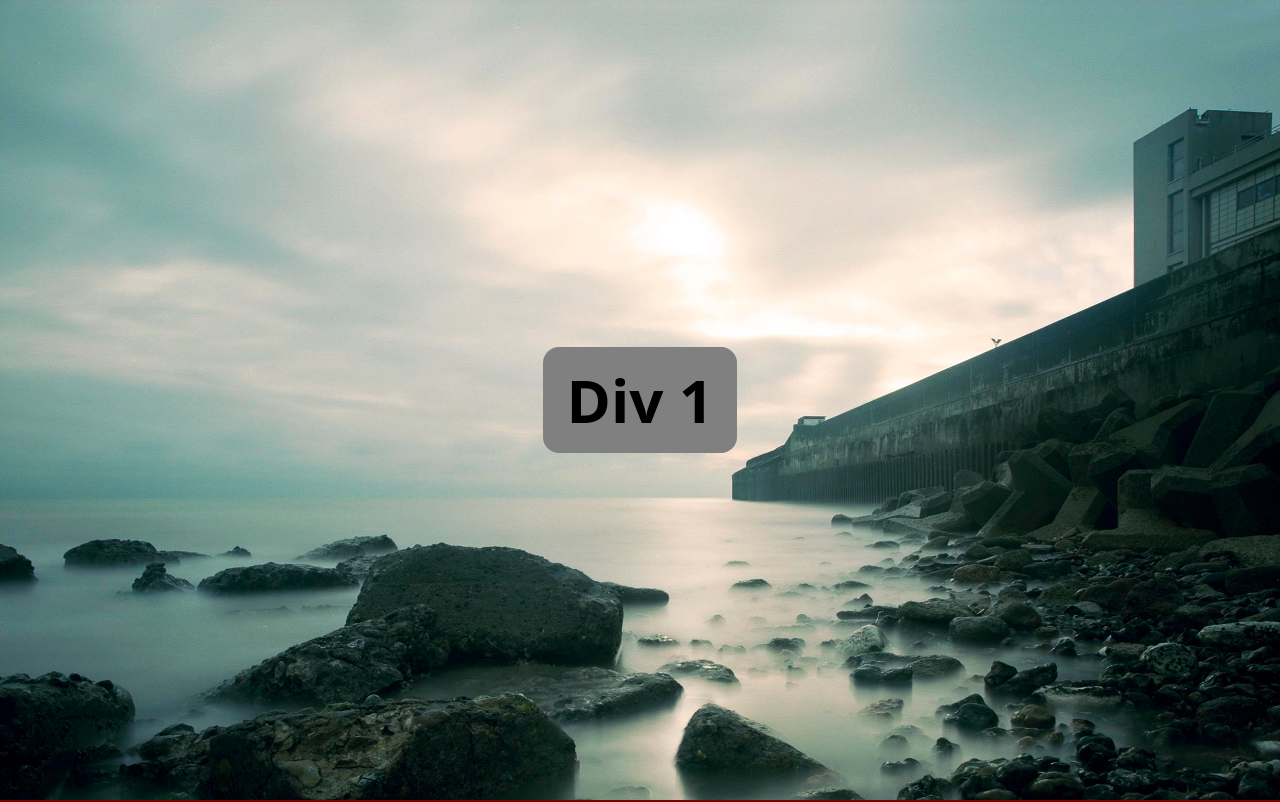
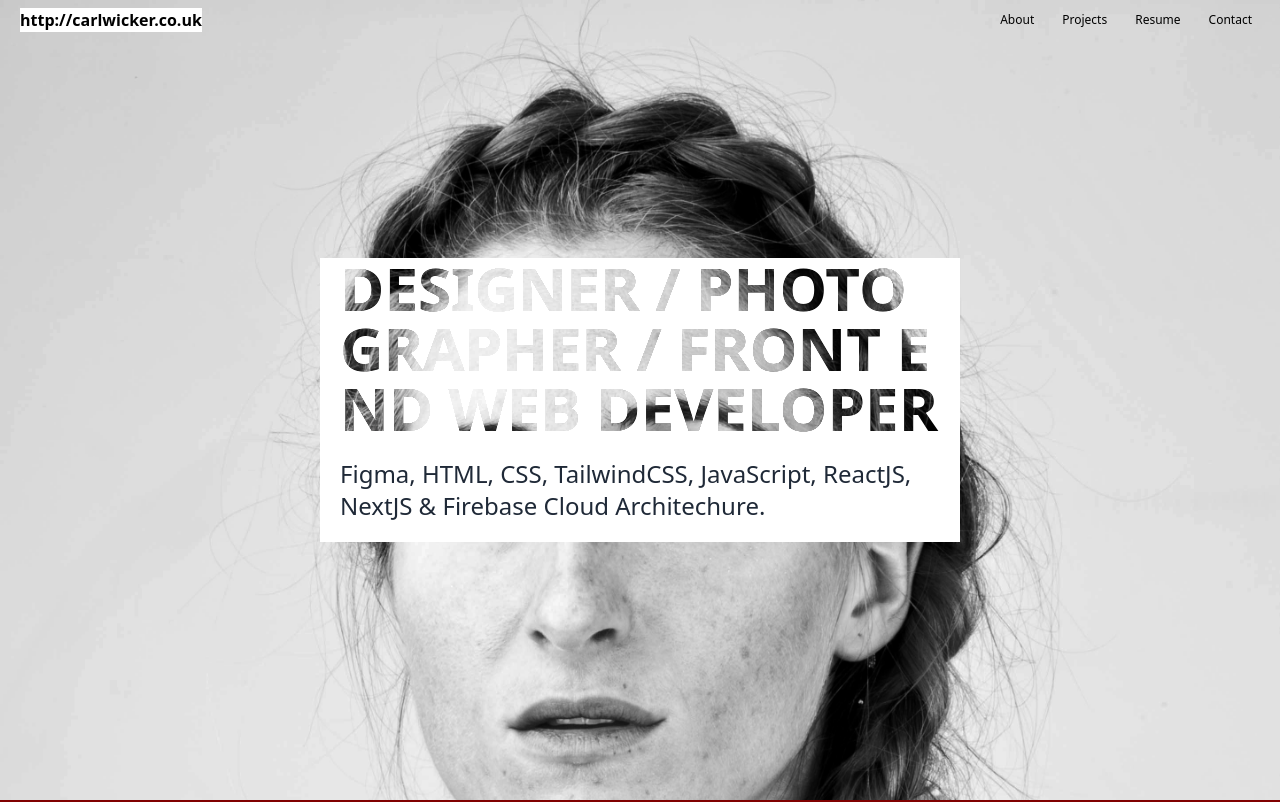
Before and after one commit to carlwicker/carlwicker-nextjs13, a Next.js app: page / in a window 1280 px wide. Shown: the top 802 px of the page. Built offline with nearby package versions, Linux system fonts and the light colour scheme.

Commit message:
work on section 1

```diff
--- a/app/globals.css
+++ b/app/globals.css
@@ -5,7 +5,17 @@
 body {
 }
 
+/* Hide scrollbar for Chrome, Safari and Opera */
+body::-webkit-scrollbar {
+  display: none;
+}
+
+/* Hide scrollbar for IE, Edge and Firefox */
+body {
+  -ms-overflow-style: none; /* IE and Edge */
+  scrollbar-width: none; /* Firefox */
+}
+
 h1,
 nav {
-  font-family: "Times New Roman", Times, serif;
 }
--- a/app/layout.tsx
+++ b/app/layout.tsx
@@ -18,23 +18,14 @@ export default function RootLayout({
     <html>
       <head />
       <body>
-        {/* <div className="absolute w-full z-10 bg-transparent">
+        <div className="absolute w-full z-10 bg-transparent">
           <Header isOpen={isOpen} setIsOpen={setIsOpen} />
           {isOpen && <MobileMenu />}
         </div>
 
-
-
-        <img
-          src="./img/pic1.webp"
-          alt=""
-          className="absolute z-0"
-          style={{ top: "-50px" }}
-        />
-
         <div className="absolute z-20 h-full" style={{ bottom: "200px" }}>
           <Footer />
-        </div> */}
+        </div>
         {children}
       </body>
     </html>
--- a/app/page.tsx
+++ b/app/page.tsx
@@ -2,18 +2,10 @@ import ParalaxTest from "./para/page";
 
 export default function Homepage() {
   return (
-    <div>
-      <ParalaxTest />
-    </div>
-    // <div className="container mx-auto flex flex-col justify-center w-1/2">
-    //   {/* <h1 className="px-5 text-4xl lg:text-8xl titlecase font-bold text-black">
-    //     Front End Web Developer
-    //   </h1>
-    //   <h2 className=" px-5 lg:p-5 lg:text-2xl text-base font-thin text-black">
-    //     Lorem ipsum dolor sit amet consectetur, adipisicing elit. Asperiores
-    //     voluptates ducimus minima perferendis similique. Illum sit praesentium
-    //     temporibus rerum odit tempore aspernatur TailwindCSS.
-    //   </h2> */}
-    // </div>
+    <>
+      <div>
+        <ParalaxTest />
+      </div>
+    </>
   );
 }
--- a/app/para/globals.css
+++ b/app/para/globals.css
@@ -2,7 +2,6 @@
   border: 0;
   padding: 0;
   margin: 0;
-  box-sizing: border-box;
 }
 
 section {
@@ -15,15 +14,20 @@ section {
   height: 100vh;
 }
 
-h2 {
-  font-size: 60px;
-  background-color: gray;
-  padding: 8px 24px;
-  border-radius: 16px;
+h1 {
+  background-color: white;
+  background-blend-mode: color-burn;
+  mix-blend-mode: lighten;
 }
 
 section:nth-child(1) {
-  background-image: url("/img/pic2.webp");
+  background-image: url("/img/pic1.webp");
+  background-size: cover;
+  transition: ease-in;
+}
+
+section:nth-child(1):hover {
+  background-image: url("/img/pic1.webp");
   background-size: cover;
 }
 
--- a/app/para/page.tsx
+++ b/app/para/page.tsx
@@ -15,8 +15,16 @@ export default function ParalaxTest() {
 
   return (
     <>
-      <section className="bg-red-700" id="paralax">
-        <h2>Div 1</h2>
+      <section id="paralax">
+        <div className="flex flex-col justify-center w-1/2 text-gray-800">
+          <h1 className="px-5 text-4xl lg:text-6xl uppercase font-black text-black break-all">
+            Designer / Photographer / Front End Web Developer
+          </h1>
+          <h2 className=" px-5 lg:p-5 lg:text-2xl text-bold font-thin bg-white ">
+            Figma, HTML, CSS, TailwindCSS, JavaScript, ReactJS, NextJS &
+            Firebase Cloud Architechure.
+          </h2>
+        </div>
       </section>
       <section className="bg-blue-700">
         <h2>Div 2</h2>
```
Also changed, not shown: public/img/pic3.webp (added), public/img/pic4.webp (added).
